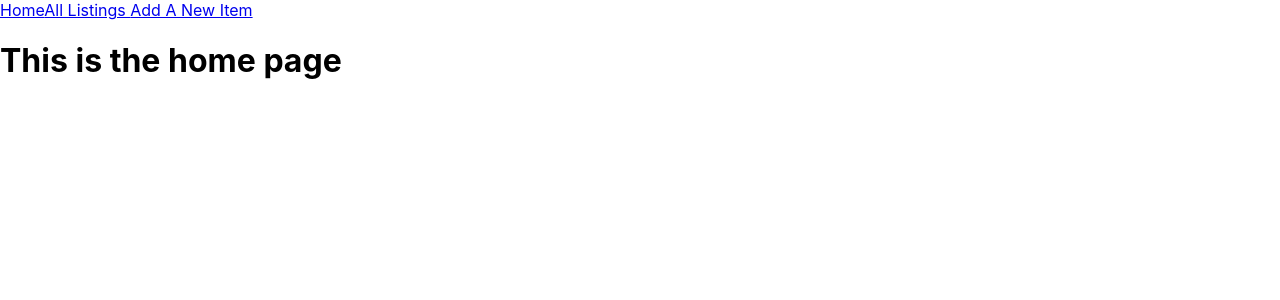
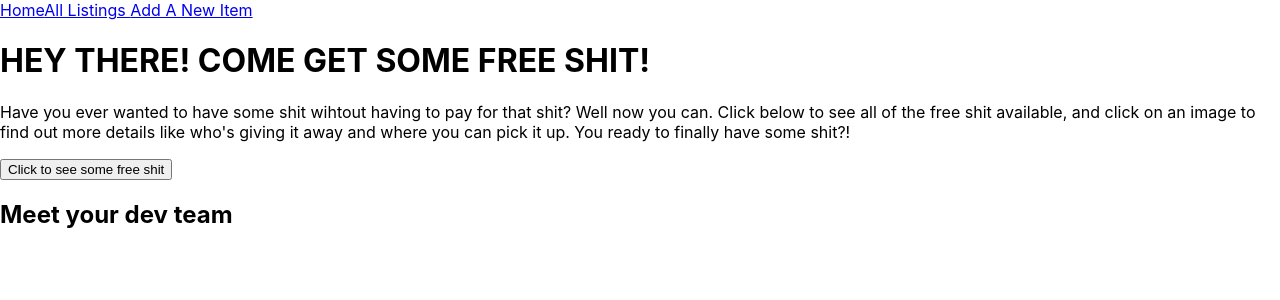
Before and after one commit to jozkan30/MERN-Stack-Group-Project-, a React (Create React App) app: page / in a window 1280 px wide. Shown: the top 300 px of the page. Built offline with nearby package versions, Linux system fonts and the light colour scheme.

Commit message:
Sets up the home page

```diff
--- a/src/screens/Home.jsx
+++ b/src/screens/Home.jsx
@@ -1,10 +1,24 @@
 import React from "react";
+import { useNavigate } from "react-router-dom";
 
 
 export default function Home() {
+  let navigate = useNavigate();
+
+  function handleNav() {
+    navigate("/items", { replace: true })
+  }
   return (
     <div>
-      <h1> This is the home page </h1>
+      <h1>HEY THERE! COME GET SOME FREE SHIT!</h1>
+      <p>Have you ever wanted to have some shit wihtout having to pay for that shit? Well now you can. Click below to see all of the free shit available, and click on an image to find out more details like who's giving it away and where you can pick it up. You ready to finally have some shit?!</p>
+      <button onClick={handleNav}>Click to see some free shit</button>
+      <h2>Meet your dev team</h2>
+      {/* <img src="" alt="John"></img>
+      <img src="" alt="Zack"></img>
+      <img src="" alt="Justin"></img>
+      <img src="" alt="Xavier"></img>
+      <img src="" alt="Katherine"></img> */}
     </div>
   )
 }
```
